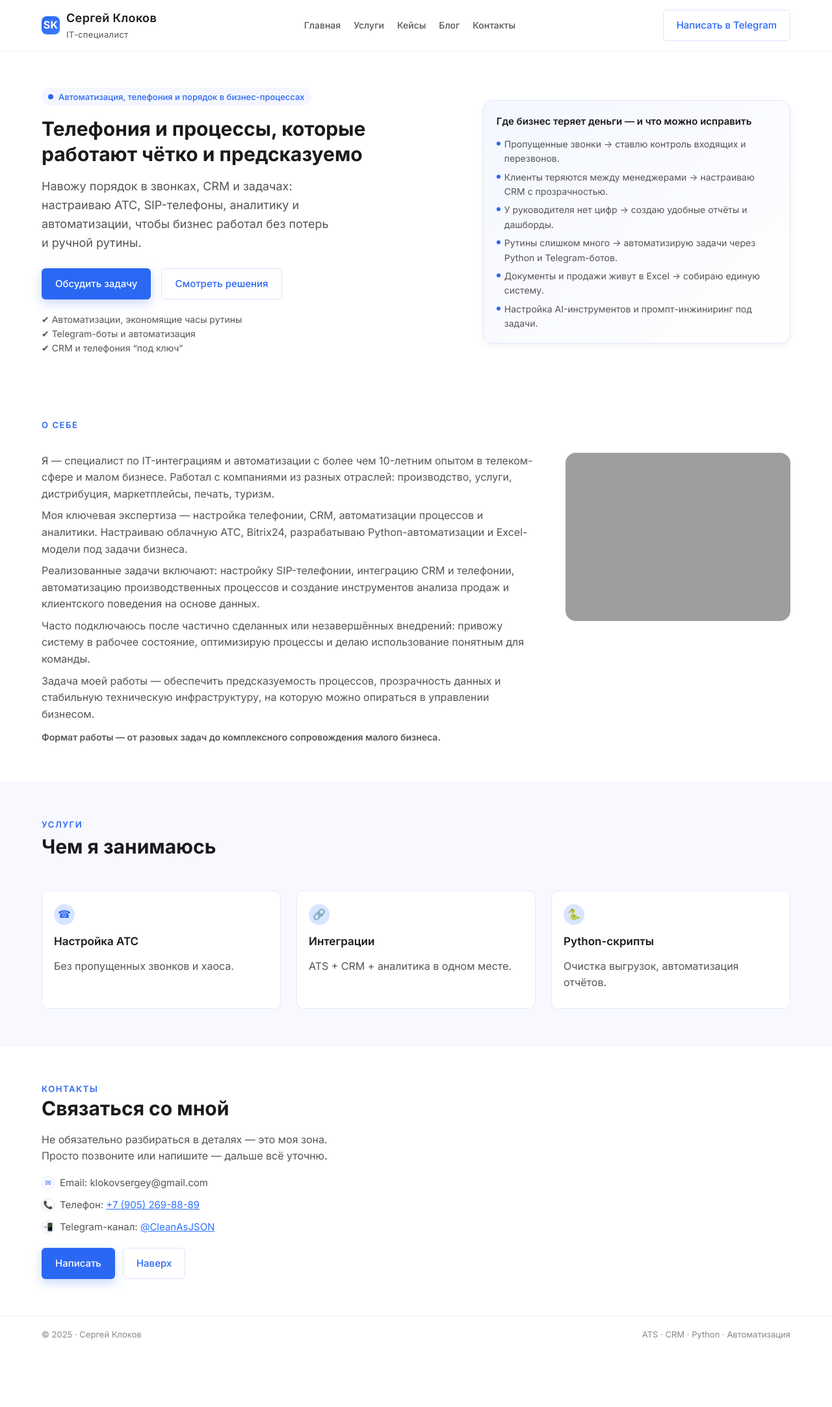
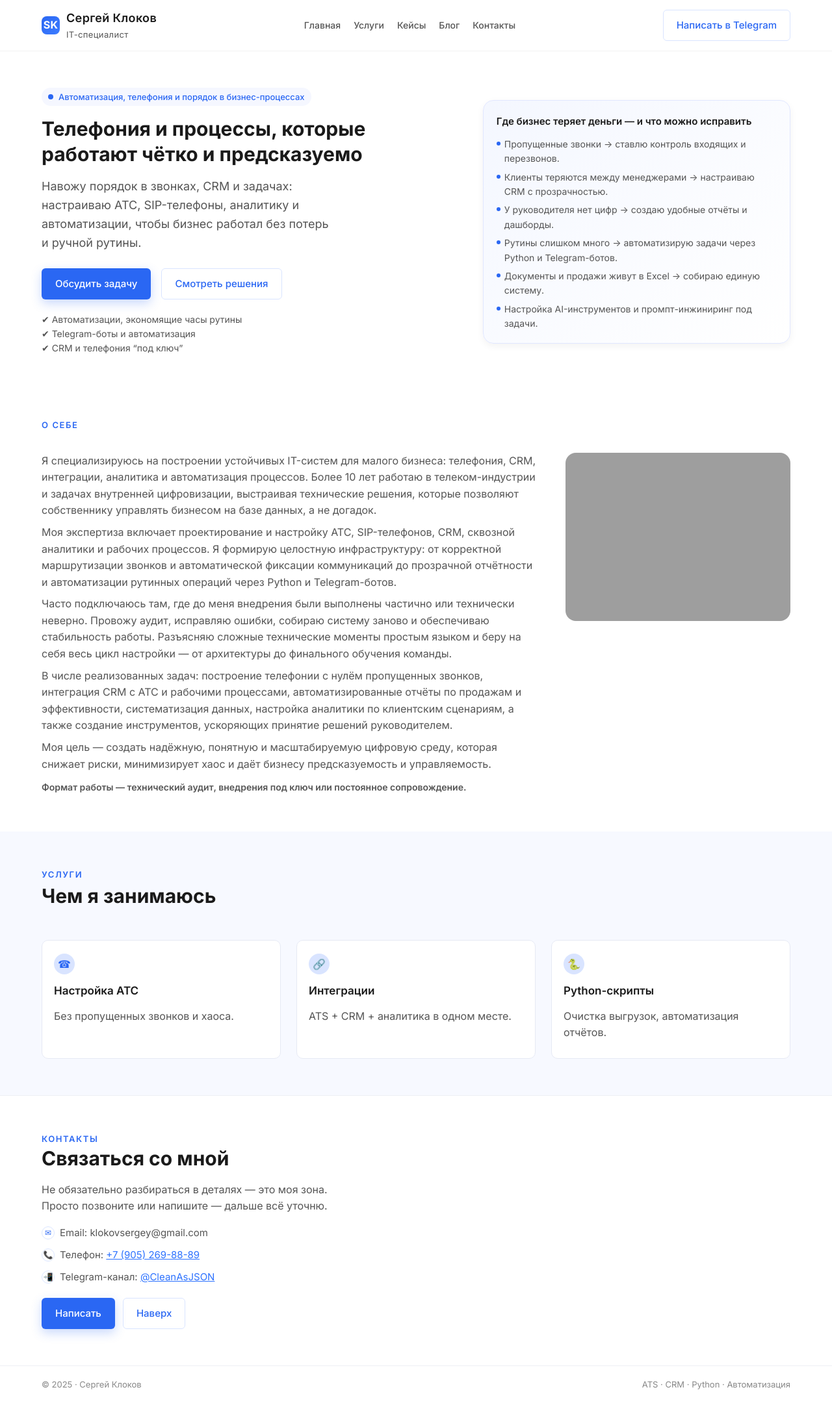
Before and after one commit to klokovsergei/my_landing_page, a Flask app: page / in a window 1280 px wide. Shown: the whole page at 65% size. Before the commit the page ends 2062 px from the top, so only its background shows below. Run offline with Flask 3, Linux system fonts and the light colour scheme; grey boxes are pictures that could not be loaded.

Commit message:
правка обо мне и вынес app из образа, монтирую папку

```diff
--- a/docker-compose.yml
+++ b/docker-compose.yml
@@ -17,6 +17,8 @@ services:
       --workers ${GUNICORN_WORKERS:-3}
       --timeout 120
       --bind 0.0.0.0:5000
+    volumes:
+      - ./app:/app
     healthcheck:
       test: ["CMD-SHELL", "wget -qO- http://localhost:5000/health || exit 1"]
       interval: 20s
@@ -42,7 +44,6 @@ services:
     networks:
       - proxy
 
-
 networks:
   proxy:
     external: true
--- a/static/css/styles.css
+++ b/static/css/styles.css
@@ -361,6 +361,10 @@
       gap: 40px;
       align-items: stretch;
     }
+
+    .about-desktop { display: block; }
+
+    .about-mobile { display: none; }
 
     .about-text p {
       flex: 1;
@@ -935,6 +939,28 @@
         font-size: 24px;
       }
 
+      .about-desktop {
+        display: none;
+      }
+
+      .about-mobile {
+        display: block;
+      }
+
+      .about-grid {
+        flex-direction: column;
+      }
+
+      .about-photo-placeholder {
+        width: 100%;
+        max-width: 100%;
+        margin-bottom: 16px;
+      }
+
+      .about-text {
+        width: 100%;
+      }
+
       .hero-subtitle {
         font-size: 16px;
       }
--- a/templates/index.html
+++ b/templates/index.html
@@ -86,7 +86,8 @@
                         </div>
 
                         <div class="hero-note">
-                            ✔ Автоматизации, экономящие часы рутины<br>✔ Telegram-боты и автоматизация<br>✔ CRM и телефония “под ключ”
+                            ✔ Автоматизации, экономящие часы рутины<br>✔ Telegram-боты и автоматизация<br>✔ CRM и
+                            телефония “под ключ”
                         </div>
                     </div>
 
@@ -97,11 +98,13 @@
                                 <li><span class="hero-panel-bullet"></span>
                                     <span>Пропущенные звонки → ставлю контроль входящих и перезвонов.</span></li>
                                 <li><span class="hero-panel-bullet"></span>
-                                    <span>Клиенты теряются между менеджерами → настраиваю CRM с прозрачностью.</span></li>
+                                    <span>Клиенты теряются между менеджерами → настраиваю CRM с прозрачностью.</span>
+                                </li>
                                 <li><span class="hero-panel-bullet"></span>
                                     <span>У руководителя нет цифр → создаю удобные отчёты и дашборды.</span></li>
                                 <li><span class="hero-panel-bullet"></span>
-                                    <span>Рутины слишком много → автоматизирую задачи через Python и Telegram-ботов.</span></li>
+                                    <span>Рутины слишком много → автоматизирую задачи через Python и Telegram-ботов.</span>
+                                </li>
                                 <li><span class="hero-panel-bullet"></span>
                                     <span>Документы и продажи живут в Excel → собираю единую систему.</span></li>
                                 <li><span class="hero-panel-bullet"></span>
@@ -122,26 +125,48 @@
                 </div>
 
                 <div class="about-grid fade-in fade-in-delay-1">
-                    <div class="about-text">
-                        <p>Я — специалист по IT-интеграциям и автоматизации с более чем 10-летним опытом в телеком-сфере
-                            и малом бизнесе. Работал с компаниями из разных отраслей: производство, услуги, дистрибуция,
-                            маркетплейсы, печать, туризм.</p>
+                    <div class="about-text about-desktop">
+                        <p>Я специализируюсь на построении устойчивых IT-систем для малого бизнеса: телефония, CRM,
+                            интеграции, аналитика и автоматизация процессов. Более 10 лет работаю в телеком-индустрии и
+                            задачах внутренней цифровизации, выстраивая технические решения, которые позволяют
+                            собственнику управлять бизнесом на базе данных, а не догадок.</p>
 
-                        <p>Моя ключевая экспертиза — настройка телефонии, CRM, автоматизации процессов и аналитики.
-                            Настраиваю облачную АТС, Bitrix24, разрабатываю Python-автоматизации и Excel-модели под
-                            задачи бизнеса.</p>
+                        <p>Моя экспертиза включает проектирование и настройку АТС, SIP-телефонов, CRM, сквозной
+                            аналитики и рабочих процессов. Я формирую целостную инфраструктуру: от корректной
+                            маршрутизации звонков и автоматической фиксации коммуникаций до прозрачной отчётности и
+                            автоматизации рутинных операций через Python и Telegram-ботов.</p>
 
-                        <p>Реализованные задачи включают: настройку SIP-телефонии, интеграцию CRM и телефонии,
-                            автоматизацию производственных процессов и создание инструментов анализа продаж и
-                            клиентского поведения на основе данных.</p>
+                        <p>Часто подключаюсь там, где до меня внедрения были выполнены частично или технически неверно.
+                            Провожу аудит, исправляю ошибки, собираю систему заново и обеспечиваю стабильность работы.
+                            Разъясняю сложные технические моменты простым языком и беру на себя весь цикл настройки — от
+                            архитектуры до финального обучения команды.</p>
 
-                        <p>Часто подключаюсь после частично сделанных или незавершённых внедрений: привожу систему в
-                            рабочее состояние, оптимизирую процессы и делаю использование понятным для команды.</p>
+                        <p>В числе реализованных задач: построение телефонии с нулём пропущенных звонков, интеграция CRM
+                            с АТС и рабочими процессами, автоматизированные отчёты по продажам и эффективности,
+                            систематизация данных, настройка аналитики по клиентским сценариям, а также создание
+                            инструментов, ускоряющих принятие решений руководителем.</p>
 
-                        <p>Задача моей работы — обеспечить предсказуемость процессов, прозрачность данных и стабильную
-                            техническую инфраструктуру, на которую можно опираться в управлении бизнесом.</p>
+                        <p>Моя цель — создать надёжную, понятную и масштабируемую цифровую среду, которая снижает риски,
+                            минимизирует хаос и даёт бизнесу предсказуемость и управляемость.</p>
+
+
                         <div class="about-note">
-                            Формат работы — от разовых задач до комплексного сопровождения малого бизнеса.
+                            Формат работы — технический аудит, внедрения под ключ или постоянное сопровождение.
+                        </div>
+                    </div>
+
+                    <div class="about-text about-mobile">
+                        <p>Я настраиваю АТС, SIP-телефоны, CRM и автоматизации для малого бизнеса, чтобы звонки не
+                            терялись, процессы были прозрачными, а данные помогали принимать решения.</p>
+
+                        <p>10+ лет работаю в телеком- и IT-интеграциях: связываю телефонию с CRM, убираю хаос в
+                            операционных процессах и создаю устойчивую инфраструктуру.</p>
+
+                        <p>Провожу аудит, исправляю ошибки после неудачных внедрений и привожу систему в рабочее
+                            состояние — понятно для собственника и команды.</p>
+
+                        <div class="about-note">
+                            Работаю от разовых задач до сопровождения бизнеса.
                         </div>
                     </div>
 
@@ -158,7 +183,7 @@
                             </picture>
                         </div>
 
-                </div>
+
                 </div>
         </section>
 
```
Lines whose indentation alone changed are shown as unchanged.
